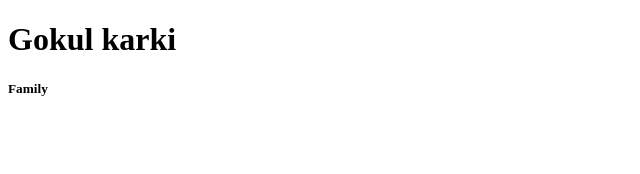
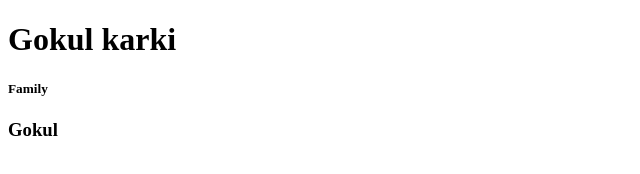
Before and after one commit to gokulkar879/gitone, a plain HTML site: page index.html in a window 1280 px wide. Shown: the full height of the page, 0-640 px from the left. Drawn offline with Linux system fonts and the light colour scheme.

Commit message:
added my name in h6

```diff
--- a/index.html
+++ b/index.html
@@ -8,5 +8,6 @@
 <body>
     <h1>Gokul karki</h1>
     <h5>Family</h5>
+    <h3>Gokul</h3>
 </body>
 </html>
```
